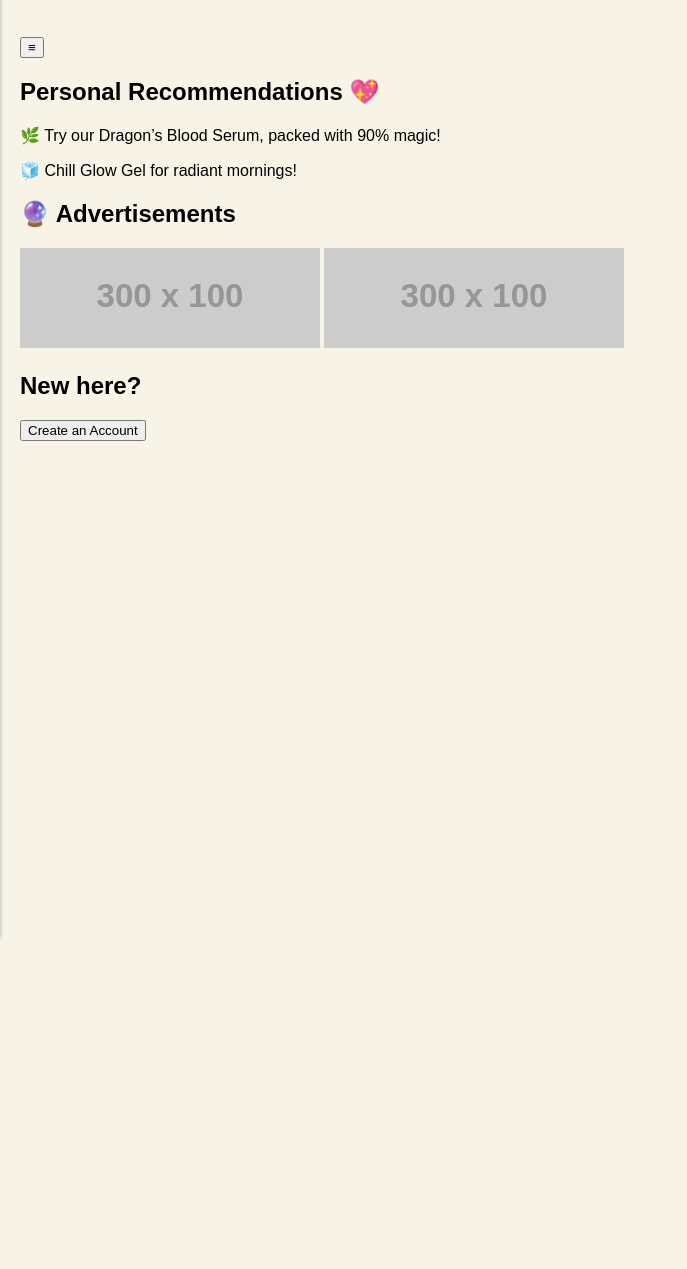
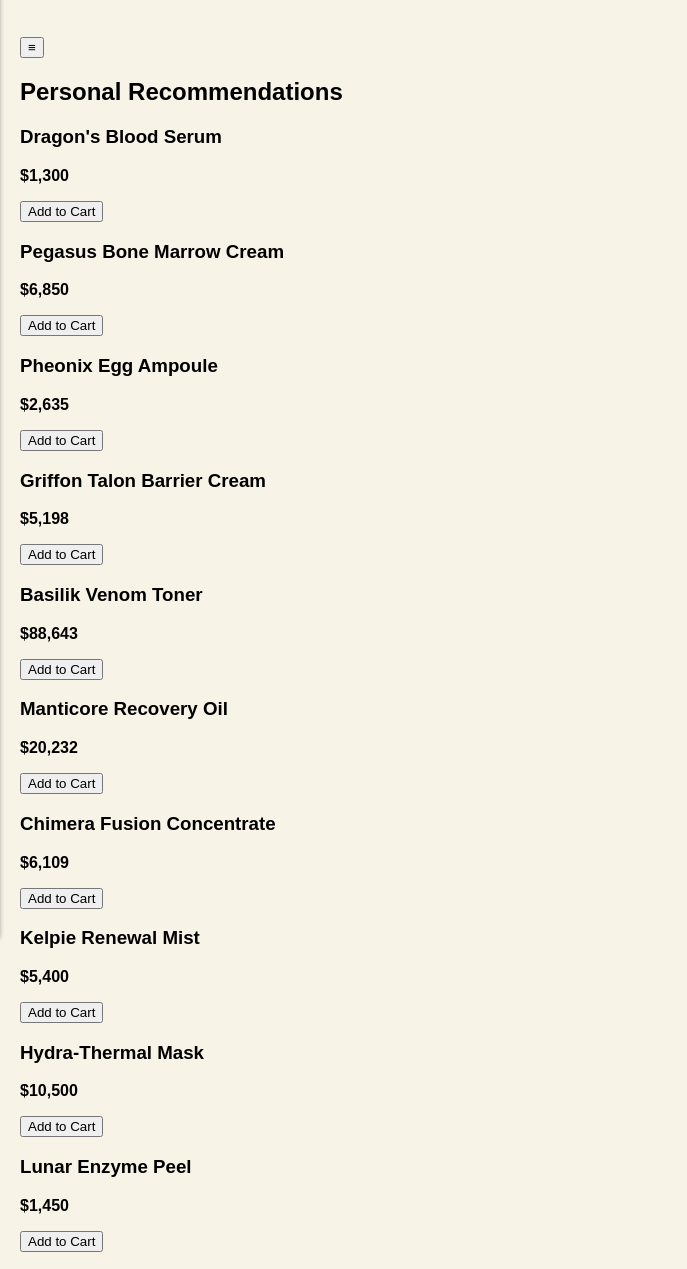
Before and after one commit to belliejellies/skincare-website, a plain HTML site: page index.html in a window 1280 px wide. Shown: the part 113-1382 px from the top of the page, without its empty margins (0-687 px from the left). Before the commit the page ends 800 px from the top, so only its background shows below. Drawn offline with Linux system fonts and the light colour scheme; placeholder pictures from the web are drawn by us; a web font is replaced by a local one.

Commit message:
Update index.html

```diff
--- a/index.html
+++ b/index.html
@@ -1,6 +1,9 @@
 <!DOCTYPE html>
 <html lang="en">
 <head>
+    <link rel="preconnect" href="https://fonts.googleapis.com">
+<link rel="preconnect" href="https://fonts.gstatic.com" crossorigin>
+<link href="https://fonts.googleapis.com/css2?family=Kranky&family=Sour+Gummy:ital,wght@0,100..900;1,100..900&display=swap" rel="stylesheet">
   <meta charset="UTF-8" />
   <title>Fantasy Skincare</title>
   <link rel="stylesheet" href="style.css" />
@@ -10,7 +13,7 @@
         <h1>Opalune Botanicals</h1>
         <button id="slider">≡</button>
         <div id="division">
-            <button id="close"> close X <button>
+            <button id="close"> close X </button>
       <a href="shop.html">Shop</a>
       <a href="cart.html">Cart</a>
       <a href="login.html">Log In</a>
@@ -19,15 +22,63 @@
   </header>
 
   <section>
-    <h2>Personal Recommendations 💖</h2>
-    <div class="recommendations">
-      <p>🌿 Try our Dragon’s Blood Serum, packed with 90% magic!</p>
-      <p>🧊 Chill Glow Gel for radiant mornings!</p>
-    </div>
+    <h2>Personal Recommendations </h2>
+    <section id ="recommendations">
+        <div class="box">
+      <h3> Dragon's Blood Serum </h3>
+      <p><strong> $1,300 </strong></p>
+      <button> Add to Cart </button>
+      </div>
+      <div class="box">
+        <h3> Pegasus Bone Marrow Cream </h3>
+        <p><strong> $6,850 </strong></p>
+        <button> Add to Cart </button>
+        </div>
+    <div class="box">
+        <h3> Pheonix Egg Ampoule </h3>
+        <p><strong> $2,635 </strong></p>
+        <button> Add to Cart </button>
+        </div>
+        <div class="box">
+            <h3> Griffon Talon Barrier Cream </h3>
+            <p><strong> $5,198 </strong></p>
+            <button> Add to Cart </button>
+            </div>
+            <div class="box">
+                <h3> Basilik Venom Toner </h3>
+                <p><strong> $88,643 </strong></p>
+                <button> Add to Cart </button>
+                </div>
+                <div class="box">
+                    <h3> Manticore Recovery Oil </h3>
+                    <p><strong> $20,232 </strong></p>
+                    <button> Add to Cart </button>
+                    </div>
+                    <div class="box">
+                        <h3> Chimera Fusion Concentrate </h3>
+                        <p><strong> $6,109 </strong></p>
+                        <button> Add to Cart </button>
+                        </div>
+                        <div class="box">
+                            <h3> Kelpie Renewal Mist </h3>
+                            <p><strong> $5,400 </strong></p>
+                            <button> Add to Cart </button>
+                            </div>
+                            <div class="box">
+                                <h3> Hydra-Thermal Mask </h3>
+                                <p><strong> $10,500 </strong></p>
+                                <button> Add to Cart </button>
+                                </div>
+                                <div class="box">
+                                    <h3> Lunar Enzyme Peel </h3>
+                                    <p><strong> $1,450 </strong></p>
+                                    <button> Add to Cart </button>
+                                    </div>
+    </section>
   </section>
 
   <section>
-    <h2>🔮 Advertisements</h2>
+    <h2> Advertisements</h2>
     <div class="ads">
       <img src="https://via.placeholder.com/300x100?text=Ad+1" alt="Ad 1" />
       <img src="https://via.placeholder.com/300x100?text=Ad+2" alt="Ad 2" />
@@ -38,5 +89,6 @@
     <h2>New here?</h2>
     <button onclick="location.href='login.html'">Create an Account</button>
   </section>
+  <script src="script.js"></script>
 </body>
 </html>
```
